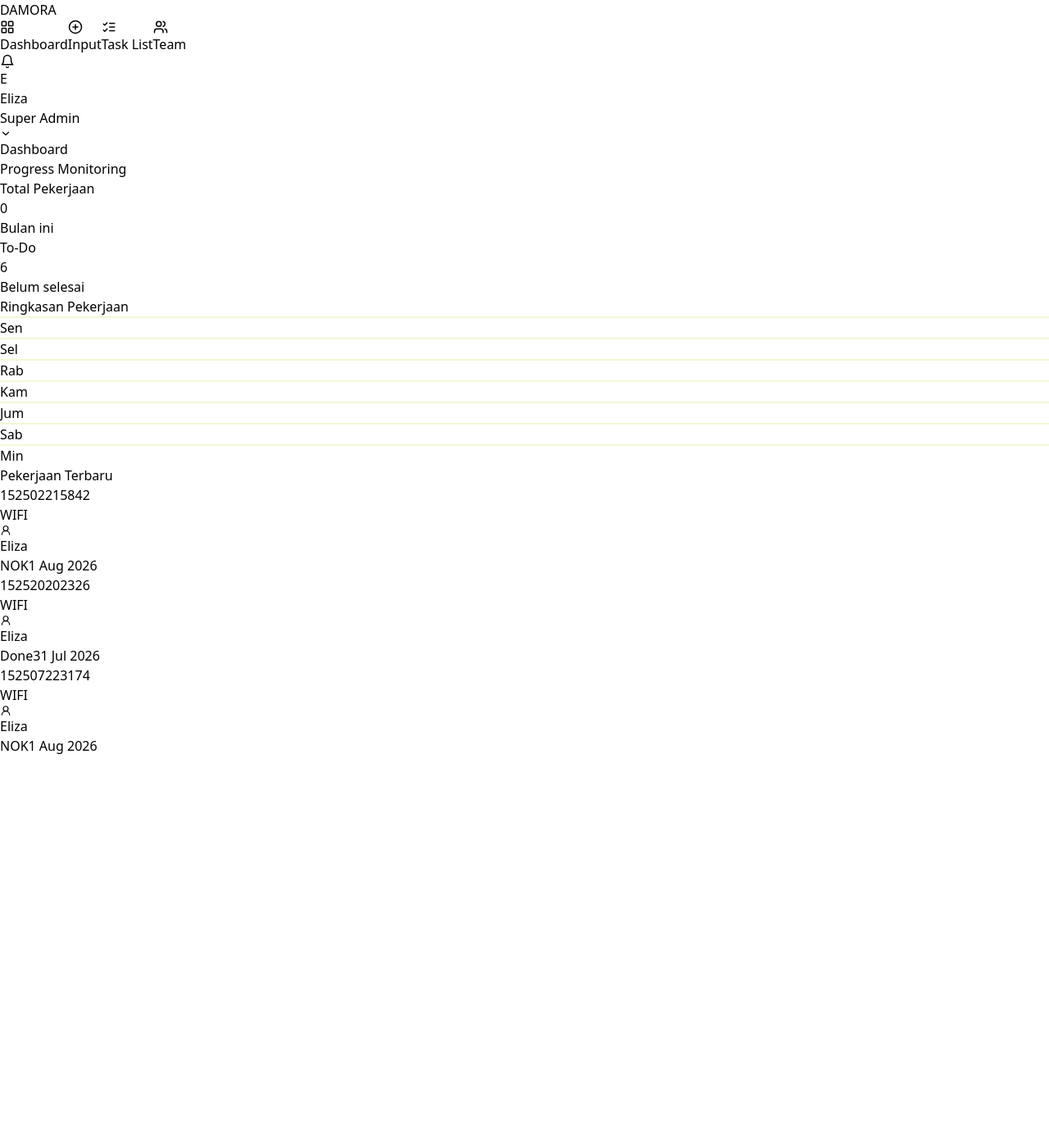
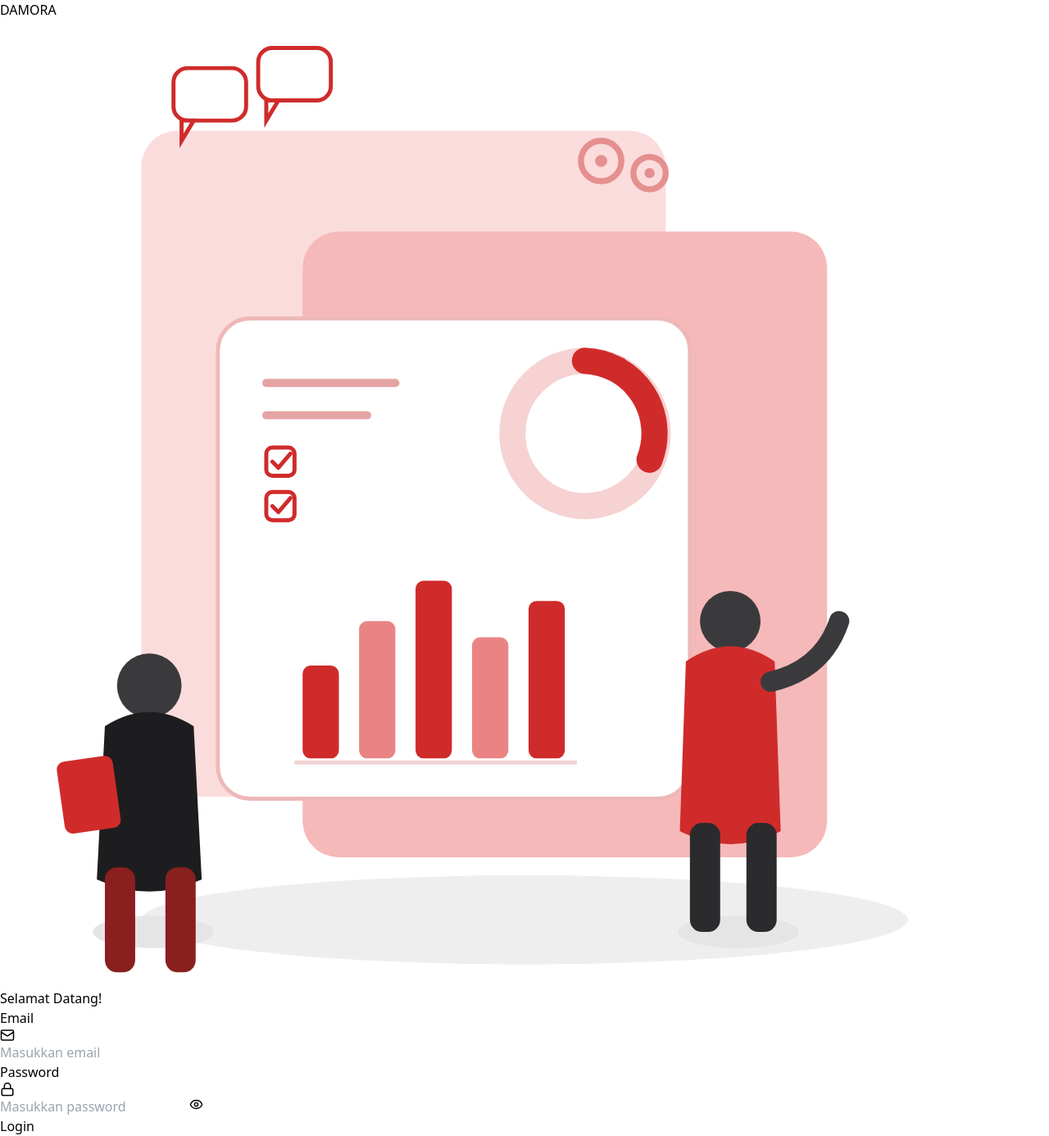
Before and after one commit to elizafornia/Damora, a Vue app: page / in a window 1280 px wide. Shown: the whole page at 82% size. Before the commit the page ends 922 px from the top, so only its background shows below. Built offline with nearby package versions, Linux system fonts and the light colour scheme.

Commit message:
Implement Damora application updates

```diff
--- a/src/App.vue
+++ b/src/App.vue
@@ -14,7 +14,9 @@
 -->
 
 <template>
-  <div class="flex h-full min-h-app w-full bg-app font-sans text-ink">
+  <LoginView v-if="!authState.currentUser" />
+
+  <div v-else class="flex h-full min-h-app w-full bg-app font-sans text-ink">
     <Sidebar :halaman-aktif="halamanAktif" @pindah-halaman="pindahHalaman" />
 
     <div class="flex min-w-0 flex-1 flex-col">
@@ -55,12 +57,14 @@
 import { ref, computed } from "vue";
 import Sidebar from "./components/Sidebar.vue";
 import Topbar from "./components/Topbar.vue";
+import LoginView from "./components/LoginView.vue";
 import HalamanDashboard from "./components/HalamanDashboard.vue";
 import HalamanInput from "./components/HalamanInput.vue";
 import HalamanTaskList from "./components/HalamanTaskList.vue";
 import HalamanStatusUpdate from "./components/HalamanStatusUpdate.vue";
 import HalamanTeam from "./components/HalamanTeam.vue";
 import { contohTugasAwal } from "./data";
+import { authState } from "./store/auth";
 
 // Halaman mana yang lagi aktif: "dashboard", "input", "tasklist", atau "team"
 const halamanAktif = ref("dashboard");
--- a/src/components/BarisFormInput.vue
+++ b/src/components/BarisFormInput.vue
@@ -83,7 +83,7 @@
       <label class="mb-1.5 block text-sm text-slate">PIC</label>
       <div class="flex w-fit items-center gap-2 rounded-lg bg-soft px-3 py-2 text-sm text-gray-mid">
         <UserRound :size="14" />
-        {{ currentUser.name }} (Otomatis)
+        {{ authState.currentUser.name }} (Otomatis)
       </div>
     </div>
   </div>
@@ -92,7 +92,8 @@
 <script setup>
 import { computed } from "vue";
 import { Trash2, UserRound } from "lucide-vue-next";
-import { currentUser, JENIS_PEKERJAAN_OPTIONS, STATUS_OPTIONS, KETERANGAN_MAX_LENGTH } from "../data";
+import { JENIS_PEKERJAAN_OPTIONS, STATUS_OPTIONS, KETERANGAN_MAX_LENGTH } from "../data";
+import { authState } from "../store/auth";
 
 const props = defineProps({
   baris: { type: Object, required: true },
--- a/src/components/HalamanDashboard.vue
+++ b/src/components/HalamanDashboard.vue
@@ -64,7 +64,7 @@
 import { computed } from "vue";
 import { ListChecks, UserRound } from "lucide-vue-next";
 import WeeklyBarChart from "./WeeklyBarChart.vue";
-import { currentUser } from "../data";
+import { authState } from "../store/auth";
 import {
   hitungTotalBulanIni,
   hitungTodo,
@@ -79,6 +79,6 @@ const props = defineProps({
 
 const totalBulanIni = computed(() => hitungTotalBulanIni(props.tasks));
 const jumlahTodo = computed(() => hitungTodo(props.tasks));
-const dataMingguan = computed(() => hitungDataMingguan(props.tasks, currentUser));
-const tugasTerbaru = computed(() => ambilTugasTerbaru(props.tasks, currentUser, 3));
+const dataMingguan = computed(() => hitungDataMingguan(props.tasks, authState.currentUser));
+const tugasTerbaru = computed(() => ambilTugasTerbaru(props.tasks, authState.currentUser, 3));
 </script>
--- a/src/components/HalamanInput.vue
+++ b/src/components/HalamanInput.vue
@@ -53,7 +53,8 @@
 import { ref } from "vue";
 import { PlusCircle, CheckCircle2 } from "lucide-vue-next";
 import BarisFormInput from "./BarisFormInput.vue";
-import { currentUser, JENIS_PEKERJAAN_OPTIONS, STATUS_OPTIONS } from "../data";
+import { JENIS_PEKERJAAN_OPTIONS, STATUS_OPTIONS } from "../data";
+import { authState } from "../store/auth";
 
 const emit = defineEmits(["simpan", "lihat-dashboard"]);
 
@@ -109,8 +110,8 @@ function handleSimpan() {
     status: baris.status,
     keterangan: baris.keterangan,
     tanggal: baris.tanggal,
-    executorId: currentUser.id,
-    executorName: currentUser.name,
+    executorId: authState.currentUser.id,
+    executorName: authState.currentUser.name,
     dibuatPada: sekarang,
   }));
 
--- /dev/null
+++ b/src/components/LoginView.vue
@@ -0,0 +1,92 @@
+<template>
+  <div class="relative min-h-app w-full overflow-hidden bg-white font-sans text-ink">
+    <!-- Logo, pojok kiri atas halaman -->
+    <div class="absolute left-10 top-8 text-2xl font-bold tracking-tight text-brand">DAMORA</div>
+
+    <div class="flex min-h-app flex-col items-center justify-center gap-10 px-6 py-20 md:flex-row md:gap-16 md:px-16">
+      <!-- Ilustrasi -->
+      <img
+        src="../assets/login-illustration.svg"
+        alt="Ilustrasi dashboard analitik"
+        class="hidden w-full max-w-md md:block"
+      />
+
+      <!-- Kartu form login -->
+      <div class="w-full max-w-sm rounded-2xl border border-line-light bg-white p-8 shadow-lg">
+        <h1 class="mb-6 text-2xl font-bold">Selamat Datang!</h1>
+
+        <form @submit.prevent="handleLogin" class="flex flex-col gap-5">
+          <div>
+            <label class="mb-1.5 block text-sm font-semibold">Email</label>
+            <div class="flex items-center gap-2 rounded-lg border border-transparent bg-soft px-3 py-3 focus-within:border-accent">
+              <Mail :size="18" class="text-gray-mid" />
+              <input
+                type="email"
+                v-model="email"
+                placeholder="Masukkan email"
+                autocomplete="username"
+                class="w-full bg-transparent text-sm outline-none placeholder:text-gray-mid"
+              />
+            </div>
+          </div>
+
+          <div>
+            <label class="mb-1.5 block text-sm font-semibold">Password</label>
+            <div class="flex items-center gap-2 rounded-lg border border-transparent bg-soft px-3 py-3 focus-within:border-accent">
+              <Lock :size="18" class="text-gray-mid" />
+              <input
+                :type="tampilkanPassword ? 'text' : 'password'"
+                v-model="password"
+                placeholder="Masukkan password"
+                autocomplete="current-password"
+                class="w-full bg-transparent text-sm outline-none placeholder:text-gray-mid"
+              />
+              <button type="button" @click="tampilkanPassword = !tampilkanPassword" class="text-gray-mid">
+                <component :is="tampilkanPassword ? EyeOff : Eye" :size="17" />
+              </button>
+            </div>
+          </div>
+
+          <div v-if="pesanError" class="flex items-center gap-2 rounded-lg bg-danger-light px-3 py-2 text-sm text-danger">
+            <CircleAlert :size="15" />
+            {{ pesanError }}
+          </div>
+
+          <button
+            type="submit"
+            class="mt-1 rounded-lg bg-brand px-4 py-3.5 text-sm font-semibold text-white hover:bg-brand-dark"
+          >
+            Login
+          </button>
+        </form>
+      </div>
+    </div>
+  </div>
+</template>
+
+<script setup>
+import { ref } from "vue";
+import { Mail, Lock, Eye, EyeOff, CircleAlert } from "lucide-vue-next";
+import { login } from "../store/auth";
+
+const email = ref("");
+const password = ref("");
+const tampilkanPassword = ref(false);
+const pesanError = ref("");
+
+function handleLogin() {
+  if (email.value.trim() === "" || password.value.trim() === "") {
+    pesanError.value = "Email dan password wajib diisi.";
+    return;
+  }
+
+  const hasil = login(email.value, password.value);
+
+  if (!hasil.success) {
+    pesanError.value = hasil.message;
+    return;
+  }
+
+  pesanError.value = "";
+}
+</script>
--- a/src/components/Topbar.vue
+++ b/src/components/Topbar.vue
@@ -1,22 +1,47 @@
 <template>
-  <header class="flex items-center justify-end gap-4 border-b border-line-light bg-white px-8 py-3">
+  <header class="relative flex items-center justify-end gap-4 border-b border-line-light bg-white px-8 py-3">
     <Bell :size="18" class="text-muted" />
-    <div class="flex items-center gap-3 px-2 py-1">
+
+    <div class="relative">
+      <button @click="menuTerbuka = !menuTerbuka" class="flex items-center gap-3 rounded-lg px-2 py-1 hover:bg-hover-light">
         <div class="flex h-9 w-9 items-center justify-center rounded-full bg-brand text-sm font-semibold text-white">
-        {{ currentUser.name.charAt(0) }}
+          {{ authState.currentUser.name.charAt(0) }}
         </div>
         <div class="text-left leading-tight">
-        <div class="text-sm font-semibold">{{ currentUser.name.split(" ")[0] }}</div>
+          <div class="text-sm font-semibold">{{ authState.currentUser.name.split(" ")[0] }}</div>
           <div class="text-xs text-muted">
-          {{ currentUser.role === "admin" ? "Super Admin" : "Member" }}
+            {{ authState.currentUser.role === "admin" ? "Super Admin" : "Member" }}
           </div>
         </div>
         <ChevronDown :size="14" class="text-muted" />
+      </button>
+
+      <!-- Dropdown kecil, cuma berisi tombol Logout -->
+      <div
+        v-if="menuTerbuka"
+        class="absolute right-0 top-full z-10 mt-2 w-40 rounded-lg border border-line-light bg-white py-1.5 shadow-md"
+      >
+        <button
+          @click="handleLogout"
+          class="flex w-full items-center gap-2 px-3 py-2 text-left text-sm text-danger hover:bg-hover-light"
+        >
+          <LogOut :size="14" />
+          Logout
+        </button>
+      </div>
     </div>
   </header>
 </template>
 
 <script setup>
-import { Bell, ChevronDown } from "lucide-vue-next";
-import { currentUser } from "../data";
+import { ref } from "vue";
+import { Bell, ChevronDown, LogOut } from "lucide-vue-next";
+import { authState, logout } from "../store/auth";
+
+const menuTerbuka = ref(false);
+
+function handleLogout() {
+  menuTerbuka.value = false;
+  logout();
+}
 </script>
--- a/src/data.js
+++ b/src/data.js
@@ -1,12 +1,18 @@
 // ---------------------------------------------------------------------------
-// DATA "USER YANG SEDANG LOGIN"
-// Di aplikasi asli ini akan datang dari AuthService / hasil login.
+// DAFTAR USER UNTUK LOGIN (MOCK / DUMMY)
+// ----------------------------------------------------------------------------
+// Ini belum terhubung ke backend/database sungguhan. Username & password
+// dicek langsung dari daftar ini (lihat src/store/auth.js). Nanti kalau
+// sudah ada API login sungguhan, bagian ini tinggal diganti dengan
+// pemanggilan API tersebut.
 // ---------------------------------------------------------------------------
-export const currentUser = {
-  id: "u1",
-  name: "Eliza Vornia",
-  role: "admin", // "admin" atau "member"
-};
+export const MOCK_USERS = [
+  { id: "u1", name: "Eliza Vornia", email: "eliza@damora.com", password: "eliza123", role: "admin" },
+  { id: "u2", name: "Rani", email: "rani@damora.com", password: "rani123", role: "member" },
+  { id: "u3", name: "Dion", email: "dion@damora.com", password: "dion123", role: "member" },
+  { id: "u4", name: "Faisal", email: "faisal@damora.com", password: "faisal123", role: "member" },
+  { id: "u5", name: "Arini", email: "arini@damora.com", password: "arini123", role: "member" },
+];
 
 // Pilihan untuk dropdown "Jenis Pekerjaan".
 export const JENIS_PEKERJAAN_OPTIONS = ["WIFI", "Kabel Fiber", "Modem/ONT", "Lainnya"];
--- /dev/null
+++ b/src/store/auth.js
@@ -0,0 +1,37 @@
+import { reactive } from "vue";
+import { MOCK_USERS } from "../data";
+
+// ----------------------------------------------------------------------------
+// AUTH STORE (SEDERHANA)
+// ----------------------------------------------------------------------------
+// Ini bukan library auth sungguhan — cuma object reactive biasa yang dipakai
+// bersama oleh semua komponen (LoginView, Topbar, HalamanInput, dst) supaya
+// mereka semua tahu "siapa yang lagi login" tanpa perlu oper prop berlapis-lapis.
+//
+// Kalau nanti mau upgrade ke Pinia atau auth beneran (API + token), yang perlu
+// diganti cuma isi function login() & logout() di bawah ini — pemakaian di
+// komponen lain (authState.currentUser) tidak perlu berubah.
+// ----------------------------------------------------------------------------
+
+export const authState = reactive({
+  currentUser: null, // null artinya belum login. Kalau sudah login: { id, name, role }
+});
+
+export function login(email, password) {
+  const emailBersih = email.trim().toLowerCase();
+
+  const user = MOCK_USERS.find(
+    (u) => u.email.toLowerCase() === emailBersih && u.password === password
+  );
+
+  if (!user) {
+    return { success: false, message: "Email atau password salah." };
+  }
+
+  authState.currentUser = { id: user.id, name: user.name, role: user.role };
+  return { success: true };
+}
+
+export function logout() {
+  authState.currentUser = null;
+}
--- a/src/style.css
+++ b/src/style.css
@@ -46,6 +46,9 @@
   .bg-danger {
     background-color: #e02020;
   }
+  .bg-danger-light {
+    background-color: #fdecec;
+  }
   .text-danger {
     color: #e02020;
   }
```
Also changed, not shown: src/assets/login-illustration.svg (added), 1 other file (tests, documents, lock files or other folders). Lines whose indentation alone changed are shown as unchanged.
